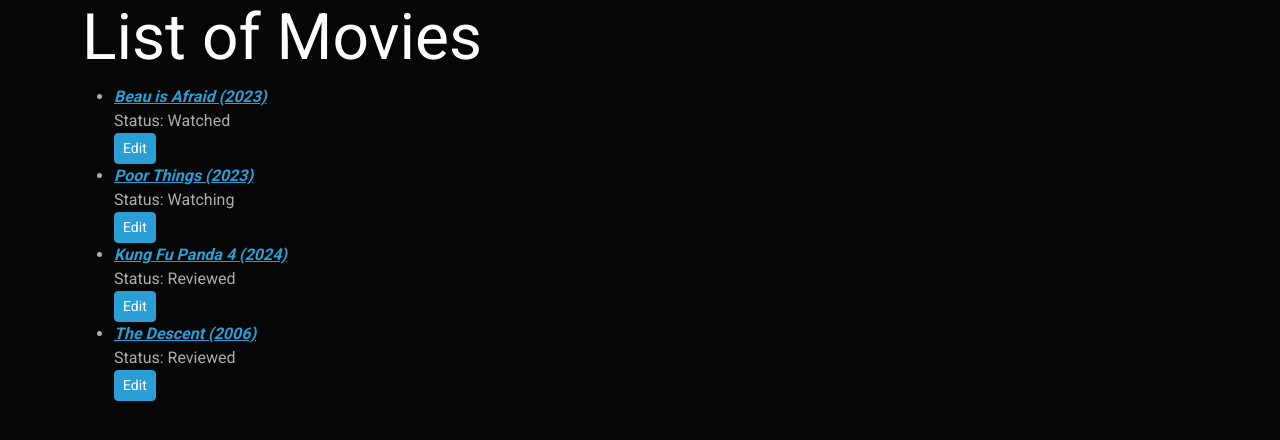
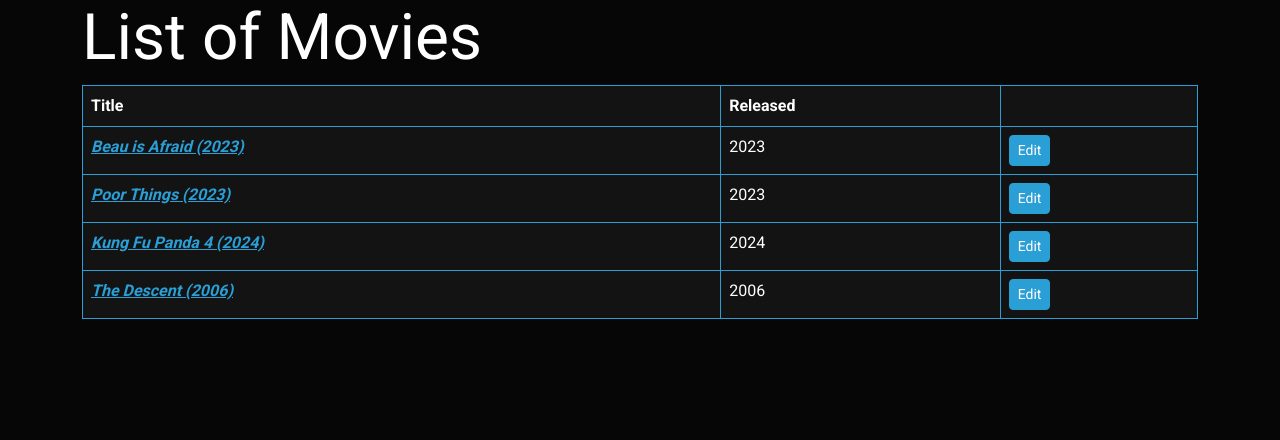
Before and after one commit to mdela/comp-440-final-project, a Flask app: page /movies in a window 1280 px wide. Shown: the part 56-496 px from the top of the page. Run offline with Flask 3, Linux system fonts and the light colour scheme; the visitor is signed in with stand-in values (Sample User, id 1); data comes from the database, SQL or seed files in the repository; data that the repository does not hold is empty; some libraries are stand-ins or nearby versions.

Commit message:
Made list of movies prettier

```diff
--- a/templates/movies_list.html
+++ b/templates/movies_list.html
@@ -2,15 +2,26 @@
 
 {% block content %}
     <h1>List of Movies</h1>
-    <ul>
-    {% for movie in movies %}
-        <li>
-            <a href="{{url_for('view_movie', movie_id=movie[0])}}"><em><strong>{{ movie[1] }} ({{ movie[2] }})</strong></em></a>
-            {% if current_user.is_authenticated %}
-            <br>Status: {{ movie[3] }}
-            <br> <a href="{{ url_for('edit_movie', movie_id=movie[0]) }}" class="btn btn-primary btn-sm">Edit</a>
-            {% endif %}
-        </li>
-    {% endfor %}
-    </ul>
+    <table class="table table-bordered border-primary">
+        <thead>
+            <tr>
+              <th scope="col">Title</th>
+              <th scope="col">Released</th>
+              {% if current_user.is_authenticated %}
+              <th scope="col"></th>
+              {% endif %}
+            </tr>
+        </thead>
+        <tbody>
+            {% for movie in movies %}
+            <tr>
+              <td><a href="{{url_for('view_movie', movie_id=movie[0])}}"><em><strong>{{ movie[1] }} ({{ movie[2] }})</strong></em></a></td>
+              <td>{{movie[2]}}</td>
+              {% if current_user.is_authenticated %}
+              <td><a href="{{ url_for('edit_movie', movie_id=movie[0]) }}" class="btn btn-primary btn-sm">Edit</a></td>
+              {% endif %}
+            </tr>
+            {% endfor %}
+        </tbody>
+    </table>
 {% endblock %}
```
